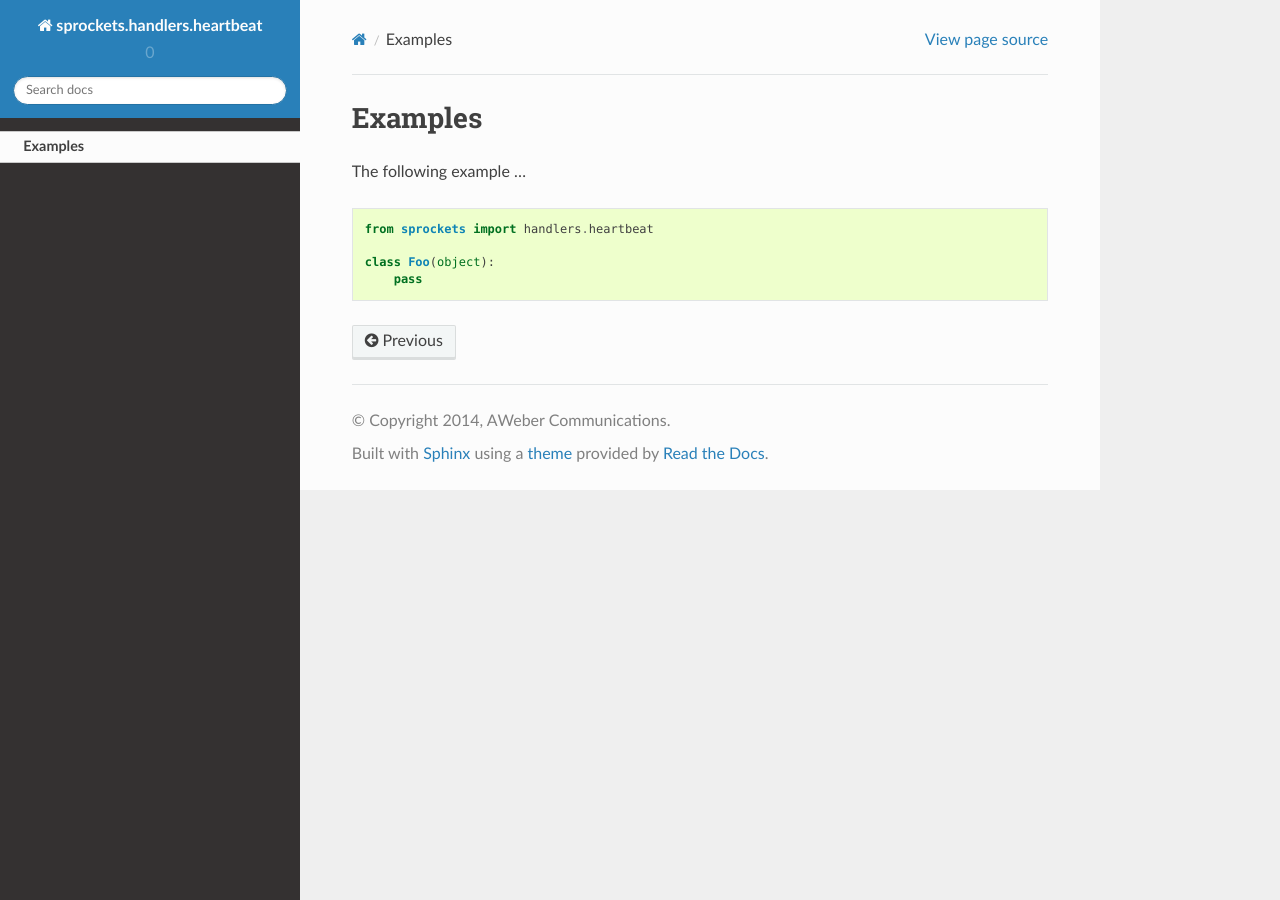
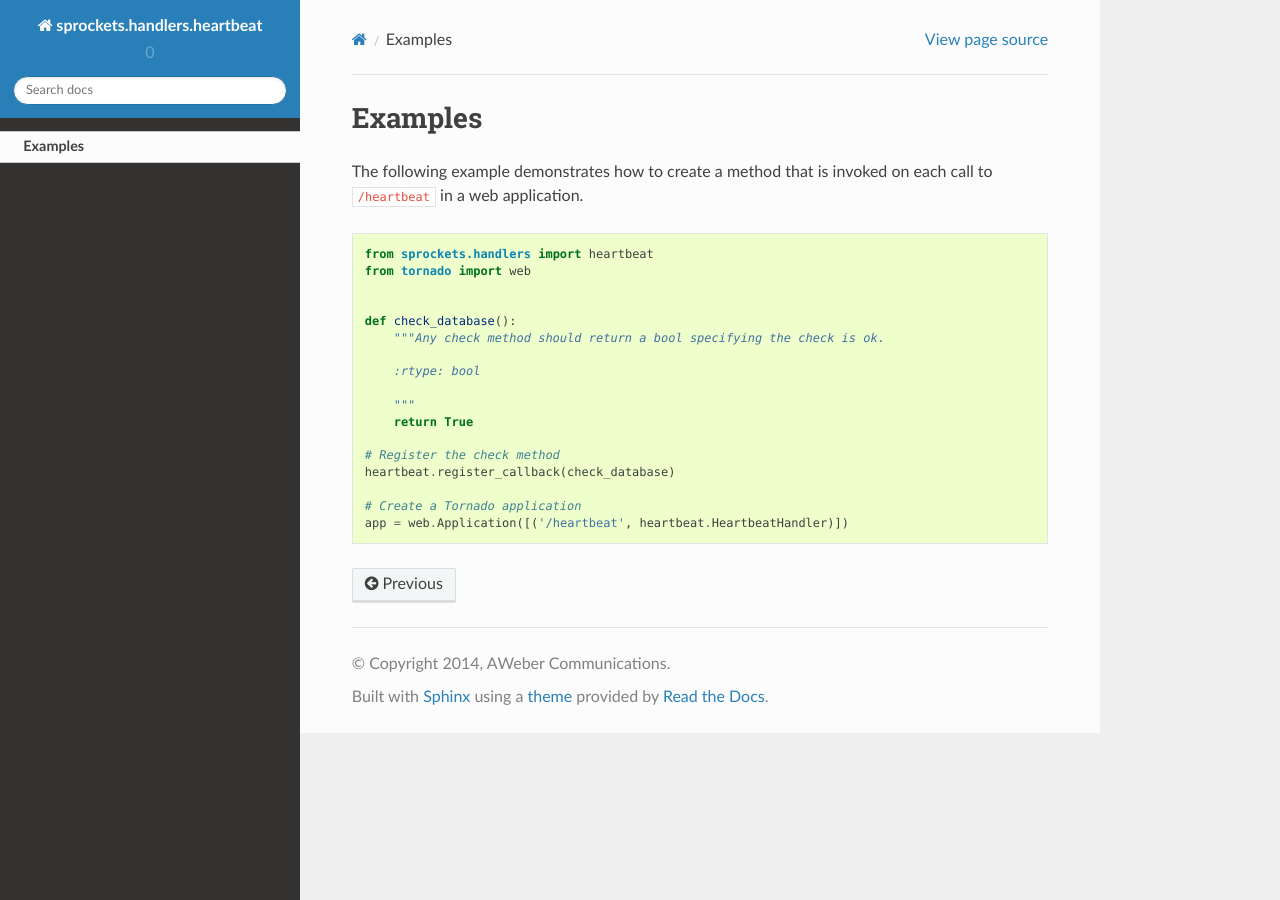
Before and after one commit to sprockets/sprockets.handlers.heartbeat, a Sphinx documentation site: the page built from docs/examples.rst, in a window 1280 px wide. Built offline with Sphinx 7.4.7 and the Read the Docs theme 2.0.0, drawn with Linux system fonts in a browser that asks for light colours; the version number is read from the project's files by our own code.

Commit message:
Cleanup for release
- Update .travis.yml with pypi password
- Update example in documentation and README
- Add information in the history.rst file
- Update the requirements, removing sprockets and adding tornado
- Set the version in setup.py

```diff
--- a/docs/examples.rst
+++ b/docs/examples.rst
@@ -1,10 +1,24 @@
 Examples
 ========
-The following example ...
+The following example demonstrates how to create a method that is invoked on
+each call to ``/heartbeat`` in a web application.
 
 .. code:: python
 
-    from sprockets import handlers.heartbeat
+    from sprockets.handlers import heartbeat
+    from tornado import web
 
-    class Foo(object):
-        pass
+
+    def check_database():
+        """Any check method should return a bool specifying the check is ok.
+
+        :rtype: bool
+
+        """
+        return True
+
+    # Register the check method
+    heartbeat.register_callback(check_database)
+
+    # Create a Tornado application
+    app = web.Application([('/heartbeat', heartbeat.HeartbeatHandler)])
--- a/docs/history.rst
+++ b/docs/history.rst
@@ -1,5 +1,4 @@
 Version History
 ---------------
-- 0.0.0 [YYYY-MM-DD]
- - Change 1
- - Change 2
+- 0.1.0 [2014-10-14]
+ - Initial release
--- a/docs/index.rst
+++ b/docs/index.rst
@@ -16,8 +16,7 @@ and can be installed via ``pip`` or ``easy_install``:
 
 Requirements
 ------------
-@TODO: Put full requirements list here, should match requirements.txt
--  `sprockets <https://github.com/sprockets/sprockets>`_
+- `tornado <https://github.com/tornadoweb/tornado>`_
 
 API Documentation
 -----------------
--- a/requirements.txt
+++ b/requirements.txt
@@ -1 +1 @@
-sprockets<2
+tornado
--- a/setup.py
+++ b/setup.py
@@ -29,7 +29,7 @@ if sys.version_info < (3, 0):
 
 setuptools.setup(
     name='sprockets.handlers.heartbeat',
-    version='0.0.0',
+    version='0.1.0',
     description='A callback-based heartbeat handler',
     long_description=codecs.open('README.rst', encoding='utf-8').read(),
     url='https://github.com/sprockets/sprockets.handlers.heartbeat.git',
```
Also changed, not shown: README.rst (+14 -6 lines), .travis.yml.
